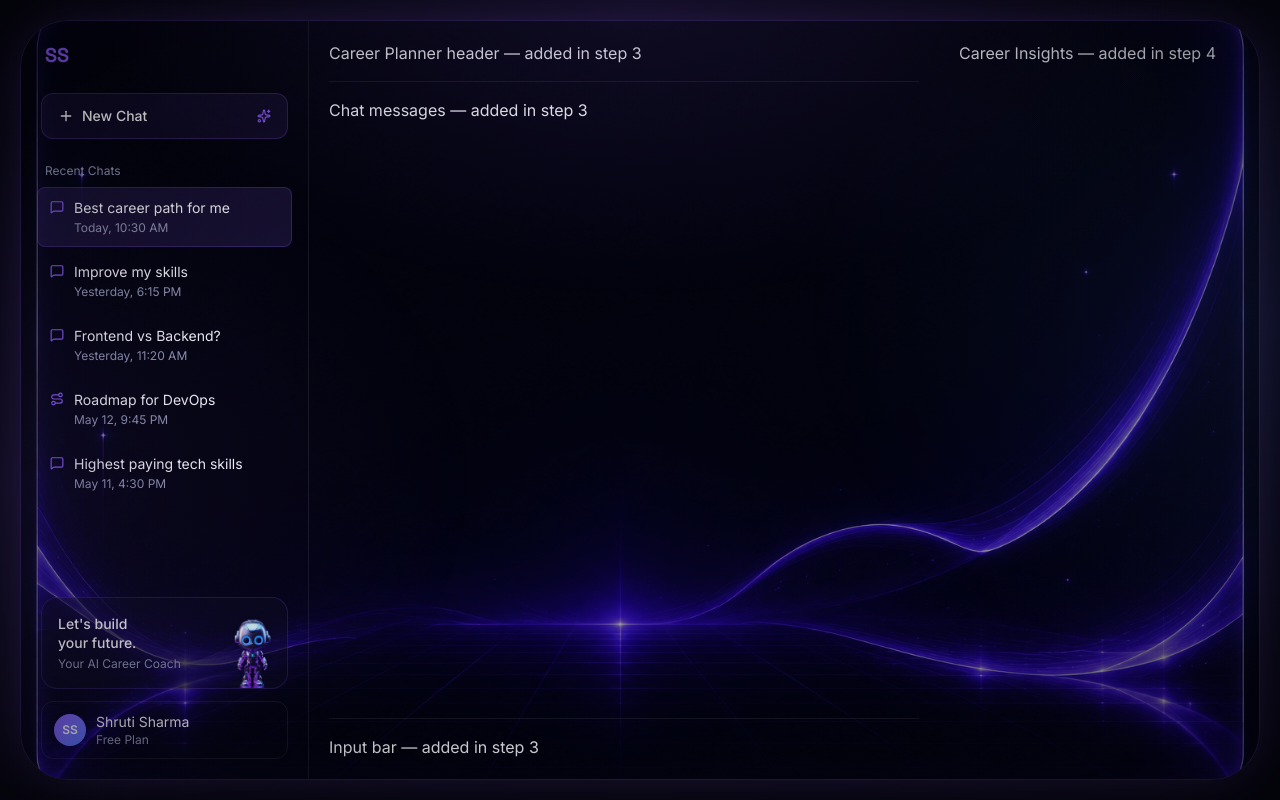
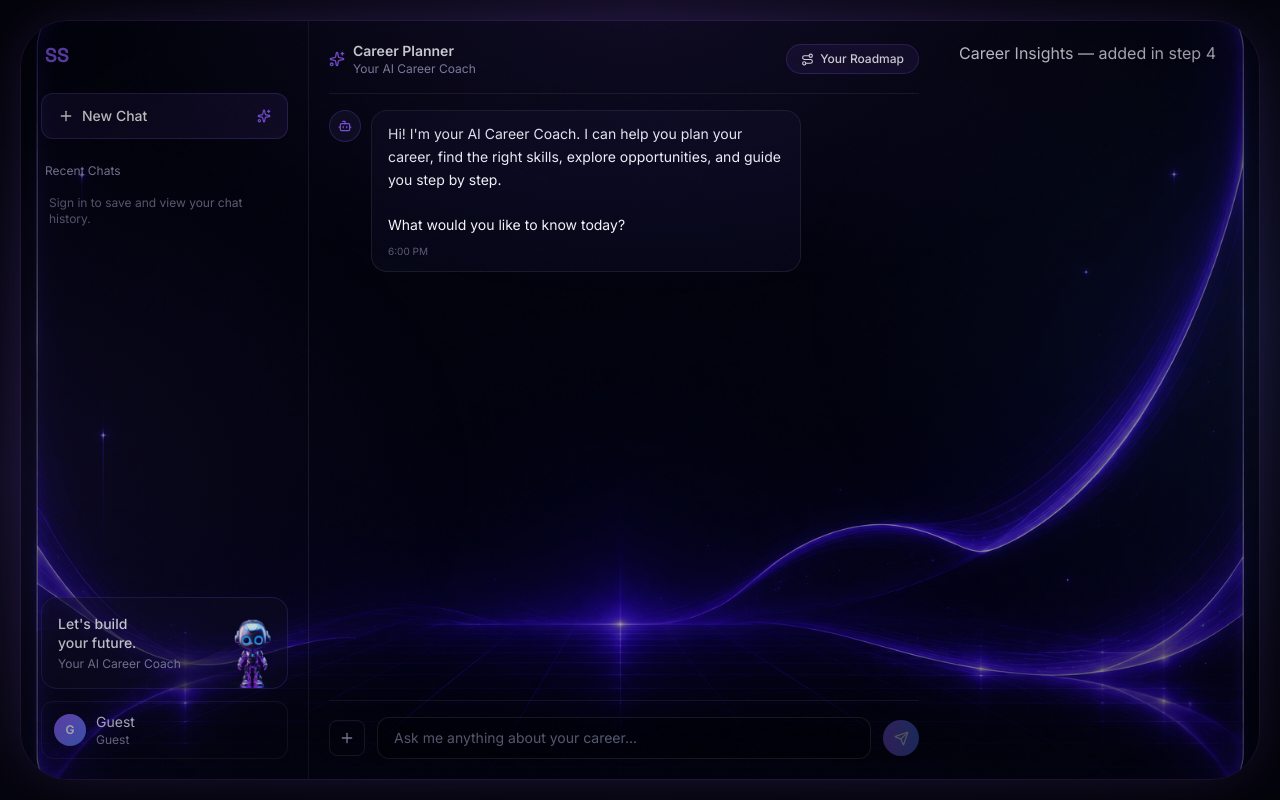
Before and after one commit to shrutisharma-sh/nextstep-ai, a React (Vite) app in the folder frontend/nextstep/: page /career-planner in a window 1280 px wide. Built offline with nearby package versions, Linux system fonts and the light colour scheme.

Commit message:
navbar updated nd chat section added

```diff
--- /dev/null
+++ b/frontend/nextstep/src/api/conversationApi.js
@@ -0,0 +1,3 @@
+import api from './axiosInstance'
+
+export const getConversations = () => api.get('/conversations')
--- a/frontend/nextstep/src/pages/CareerPlannerPage.jsx
+++ b/frontend/nextstep/src/pages/CareerPlannerPage.jsx
@@ -1,18 +1,73 @@
-import { useState } from 'react'
-import { Plus, Sparkles, MessageSquare, Route } from 'lucide-react'
+import { useState, useEffect, useRef } from 'react'
+import { Plus, Sparkles, MessageSquare, Send, Bot, Route } from 'lucide-react'
+import { Link } from 'react-router-dom'
+import { useAuth } from '../context/AuthContext'
+import { getConversations } from '../api/conversationApi'
 import chatBg from '../assets/chat-bg.png'
 import robo from '../assets/robo.svg'
 
-const recentChats = [
-  { id: 1, title: 'Best career path for me', time: 'Today, 10:30 AM', icon: MessageSquare },
-  { id: 2, title: 'Improve my skills', time: 'Yesterday, 6:15 PM', icon: MessageSquare },
-  { id: 3, title: 'Frontend vs Backend?', time: 'Yesterday, 11:20 AM', icon: MessageSquare },
-  { id: 4, title: 'Roadmap for DevOps', time: 'May 12, 9:45 PM', icon: Route },
-  { id: 5, title: 'Highest paying tech skills', time: 'May 11, 4:30 PM', icon: MessageSquare },
+function formatChatTime(isoString) {
+  const date = new Date(isoString)
+  const now = new Date()
+  const isToday = date.toDateString() === now.toDateString()
+
+  const time = date.toLocaleTimeString([], { hour: 'numeric', minute: '2-digit' })
+
+  if (isToday) return `Today, ${time}`
+
+  const yesterday = new Date(now)
+  yesterday.setDate(now.getDate() - 1)
+  if (date.toDateString() === yesterday.toDateString()) return `Yesterday, ${time}`
+
+  return `${date.toLocaleDateString([], { month: 'short', day: 'numeric' })}, ${time}`
+}
+
+const initialMessages = [
+  {
+    id: 1,
+    role: 'assistant',
+    content: "Hi! I'm your AI Career Coach. I can help you plan your career, find the right skills, explore opportunities, and guide you step by step.\n\nWhat would you like to know today?",
+    time: new Date(),
+  },
 ]
 
 export default function CareerPlannerPage() {
-  const [activeChat, setActiveChat] = useState(1)
+  const { isLoggedIn, user } = useAuth()
+  const [conversations, setConversations] = useState([])
+  const [loadingChats, setLoadingChats] = useState(false)
+  const [activeChat, setActiveChat] = useState(null)
+
+  const [messages, setMessages] = useState(initialMessages)
+  const [input, setInput] = useState('')
+  const scrollRef = useRef(null)
+
+
+  useEffect(() => {
+    scrollRef.current?.scrollIntoView({ behavior: 'smooth' })
+  }, [messages])
+
+  useEffect(() => {
+    if (!isLoggedIn) return
+
+    setLoadingChats(true)
+    getConversations()
+      .then((res) => setConversations(res.data))
+      .catch((err) => console.error('Failed to load conversations:', err))
+      .finally(() => setLoadingChats(false))
+  }, [isLoggedIn])
+
+  const handleSend = (e) => {
+    e.preventDefault()
+    if (!input.trim()) return
+
+    const userMessage = { id: Date.now(), role: 'user', content: input, time: new Date() }
+    setMessages((prev) => [...prev, userMessage])
+    setInput('')
+
+    // real API call wired in next step
+  }
+
+  const displayName = isLoggedIn ? (user?.firstName || 'User') : 'Guest'
 
   return (
     <div className="h-screen w-screen p-3 md:p-5 bg-void overflow-hidden">
@@ -25,7 +80,7 @@ export default function CareerPlannerPage() {
         />
 
         <div className="relative h-full flex">
-          {/* Left side */}
+          {/* Left sidebar */}
           <aside className="hidden lg:flex w-72 shrink-0 flex-col p-5 border-r border-white/8">
             <span className="font-display text-xl font-bold text-purple px-1">SS</span>
 
@@ -40,7 +95,25 @@ export default function CareerPlannerPage() {
             <p className="mt-6 mb-2 px-1 text-xs text-text-muted">Recent Chats</p>
 
             <div className="flex-1 overflow-y-auto flex flex-col gap-1 -mx-1">
-              {recentChats.map(({ id, title, time, icon: Icon }) => (
+              {!isLoggedIn && (
+                <p className="px-3 py-2 text-xs text-text-muted/70">
+                  Sign in to save and view your chat history.
+                </p>
+              )}
+
+              {isLoggedIn && loadingChats && (
+                <p className="px-3 py-2 text-xs text-text-muted/70">Loading...</p>
+              )}
+
+              {isLoggedIn && !loadingChats && conversations.length === 0 && (
+                <p className="px-3 py-2 text-xs text-text-muted/70">
+                  No conversations yet. Start chatting!
+                </p>
+              )}
+
+              {isLoggedIn &&
+                !loadingChats &&
+                conversations.map(({ id, title, updatedAt }) => (
                   <button
                     key={id}
                     onClick={() => setActiveChat(id)}
@@ -50,16 +123,18 @@ export default function CareerPlannerPage() {
                         : 'hover:bg-white/5 border border-transparent'
                     }`}
                   >
-                  <Icon size={14} className="mt-0.5 text-purple shrink-0" />
+                    <MessageSquare size={14} className="mt-0.5 text-purple shrink-0" />
                     <span className="min-w-0">
                       <span className="block text-sm text-text-primary truncate">{title}</span>
-                    <span className="block text-xs text-text-muted mt-0.5">{time}</span>
+                      <span className="block text-xs text-text-muted mt-0.5">
+                        {formatChatTime(updatedAt)}
+                      </span>
                     </span>
                   </button>
                 ))}
             </div>
 
-            {/* Robo*/}
+            {/* Robot card */}
             <div className="mt-4 rounded-2xl border border-purple/20 bg-navy/50 p-4 relative overflow-hidden">
               <p className="text-sm font-medium text-white leading-snug">
                 Let's build<br />your future.
@@ -76,29 +151,114 @@ export default function CareerPlannerPage() {
             {/* User footer */}
             <div className="mt-3 flex items-center gap-2.5 rounded-xl border border-white/8 px-3 py-2.5">
               <div className="flex h-8 w-8 items-center justify-center rounded-full bg-gradient-to-br from-purple to-blue text-xs font-semibold text-white shrink-0">
-                SS
+                {displayName[0]?.toUpperCase()}
               </div>
               <div className="min-w-0">
-                <p className="text-sm text-text-primary truncate">Shruti Sharma</p>
-                <p className="text-xs text-text-muted">Free Plan</p>
+                <p className="text-sm text-text-primary truncate">{displayName}</p>
+                <p className="text-xs text-text-muted">{isLoggedIn ? 'Free Plan' : 'Guest'}</p>
               </div>
             </div>
           </aside>
 
-          {/* chat */}
+          {/* Center chat */}
+
+
                     <main className="flex-1 flex flex-col min-w-0 p-5">
-            <div className="pb-4 border-b border-white/8">
-              Career Planner header — added in step 3
+            {/* Header */}
+            <div className="pb-4 border-b border-white/8 flex items-center justify-between">
+              <div className="flex items-center gap-2">
+                <Sparkles size={16} className="text-purple" />
+                <div>
+                  <h1 className="text-sm font-semibold text-white">Career Planner</h1>
+                  <p className="text-xs text-text-muted">Your AI Career Coach</p>
                 </div>
-            <div className="flex-1 overflow-y-auto py-4">
-              Chat messages — added in step 3
               </div>
-            <div className="pt-4 border-t border-white/8">
-              Input bar — added in step 3
+
+              <Link
+                to="/roadmap"
+                className="flex items-center gap-1.5 rounded-full border border-purple/25 bg-purple/10 px-3.5 py-1.5 text-xs font-medium text-white hover:bg-purple/15 transition-colors"
+              >
+                <Route size={13} />
+                Your Roadmap
+              </Link>
             </div>
+
+            {/* Messages */}
+            <div className="flex-1 overflow-y-auto py-4 flex flex-col gap-4">
+              {messages.map((msg) => (
+                <div
+                  key={msg.id}
+                  className={`flex gap-2.5 max-w-[80%] ${
+                    msg.role === 'user' ? 'self-end flex-row-reverse' : 'self-start'
+                  }`}
+                >
+                  <div
+                    className={`flex h-8 w-8 shrink-0 items-center justify-center rounded-full ${
+                      msg.role === 'user'
+                        ? 'bg-gradient-to-br from-purple to-blue'
+                        : 'bg-navy border border-purple/25'
+                    }`}
+                  >
+                    {msg.role === 'user' ? (
+                      <span className="text-xs font-semibold text-white">
+                        {displayName[0]?.toUpperCase()}
+                      </span>
+                    ) : (
+                      <Bot size={14} className="text-purple" />
+                    )}
+                  </div>
+
+                  <div
+                    className={`rounded-2xl px-4 py-3 text-sm leading-relaxed whitespace-pre-line ${
+                      msg.role === 'user'
+                        ? 'bg-gradient-to-br from-purple/90 to-blue/90 text-white'
+                        : 'bg-navy/60 border border-white/8 text-text-primary'
+                    }`}
+                  >
+                    {msg.content}
+                    <div
+                      className={`mt-1.5 text-[10px] ${
+                        msg.role === 'user' ? 'text-white/60' : 'text-text-muted/60'
+                      }`}
+                    >
+                      {msg.time.toLocaleTimeString([], { hour: 'numeric', minute: '2-digit' })}
+                    </div>
+                  </div>
+                </div>
+              ))}
+              <div ref={scrollRef} />
+            </div>
+
+            {/* Input bar */}
+            <form onSubmit={handleSend} className="pt-4 border-t border-white/8 flex items-center gap-3">
+              <button
+                type="button"
+                className="flex h-9 w-9 shrink-0 items-center justify-center rounded-lg border border-white/10 text-text-muted hover:text-white hover:border-purple/30 transition-colors"
+              >
+                <Plus size={16} />
+              </button>
+
+              <input
+                type="text"
+                value={input}
+                onChange={(e) => setInput(e.target.value)}
+                placeholder="Ask me anything about your career..."
+                className="flex-1 rounded-xl border border-white/10 bg-black/30 px-4 py-2.5 text-sm text-white placeholder:text-text-muted/70 outline-none focus:border-purple/40 transition-colors"
+              />
+
+              <button
+                type="submit"
+                disabled={!input.trim()}
+                className="flex h-9 w-9 shrink-0 items-center justify-center rounded-full bg-gradient-to-r from-purple to-blue text-white disabled:opacity-40 disabled:cursor-not-allowed hover:scale-105 transition-transform"
+              >
+                <Send size={15} />
+              </button>
+            </form>
           </main>
 
-          {/* Right side */}
+
+
+          {/* Right side*/}
           <aside className="hidden xl:flex w-80 shrink-0 flex-col p-5">
             Career Insights — added in step 4
           </aside>
```
Also changed, not shown: frontend/nextstep/src/pages/LoginPage.jsx (+33 -7 lines). Lines whose indentation alone changed are shown as unchanged.
